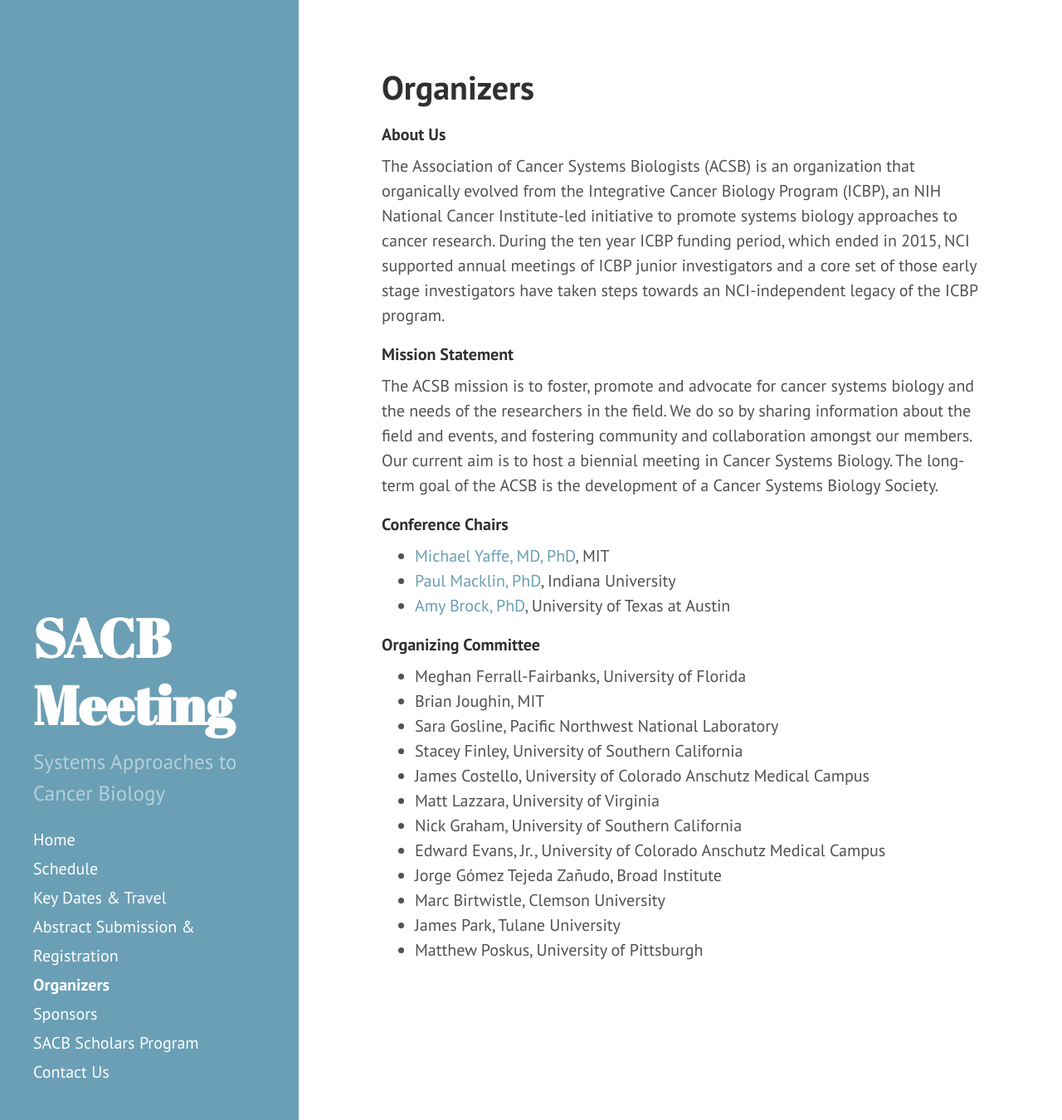
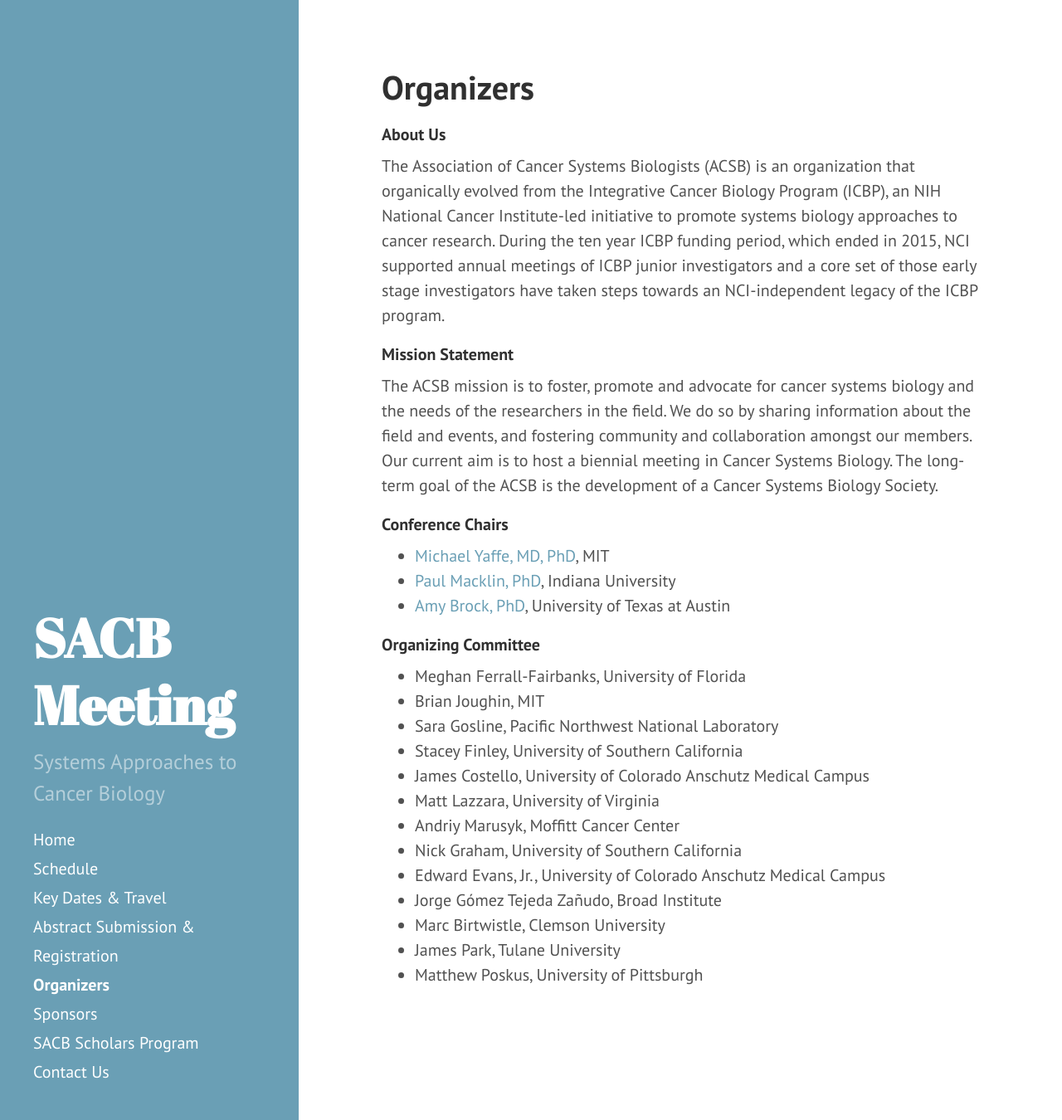
Before and after one commit to AECCSB/sacb-meeting, a Jekyll site: the page built from organizers.md, in a window 1280 px wide and 1350 px high. Shown: the whole window at 83% size. Built offline with Jekyll 4.4.1, drawn with Linux system fonts in a browser that asks for light colours.

Commit message:
Update organizers.md

```diff
--- a/organizers.md
+++ b/organizers.md
@@ -24,6 +24,7 @@
 - Stacey Finley, University of Southern California
 - James Costello, University of Colorado Anschutz Medical Campus
 - Matt Lazzara, University of Virginia
+- Andriy Marusyk, Moffitt Cancer Center
 - Nick Graham, University of Southern California
 - Edward Evans, Jr., University of Colorado Anschutz Medical Campus
 - Jorge Gómez Tejeda Zañudo, Broad Institute
```
